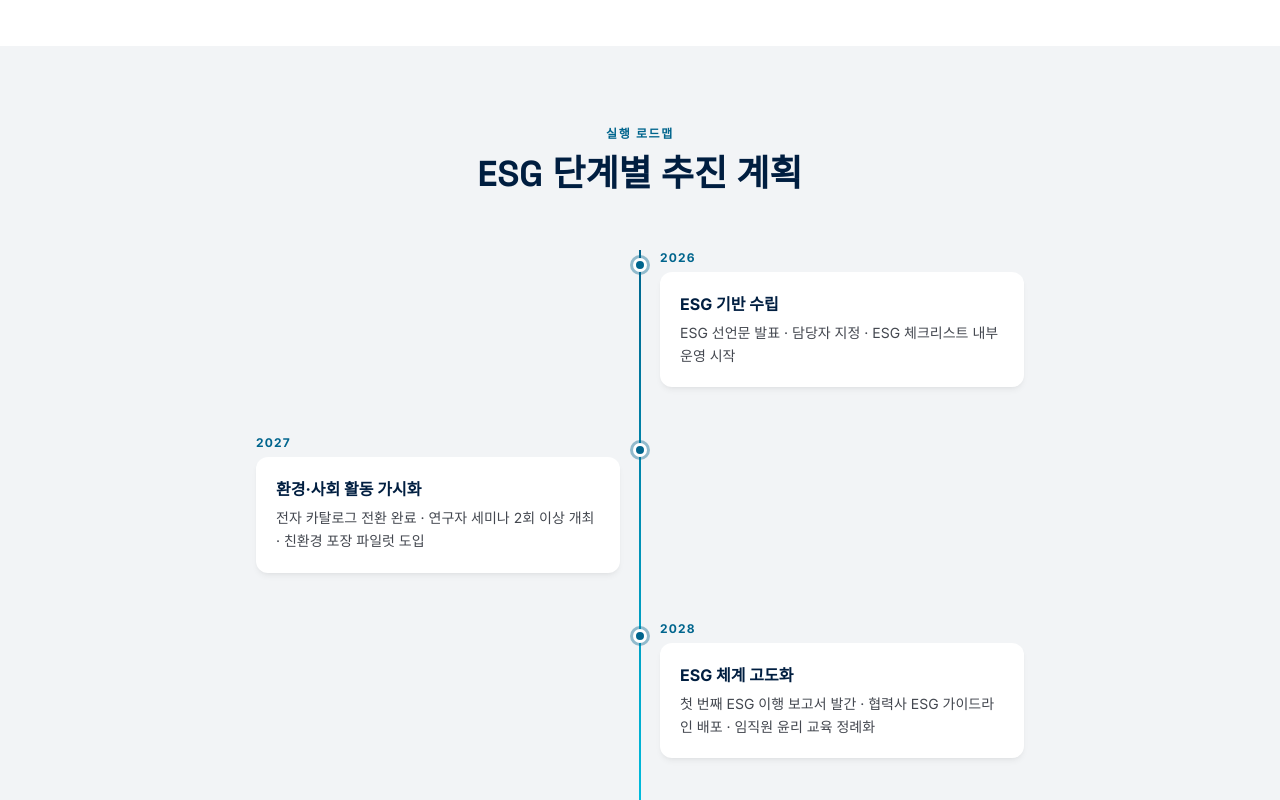
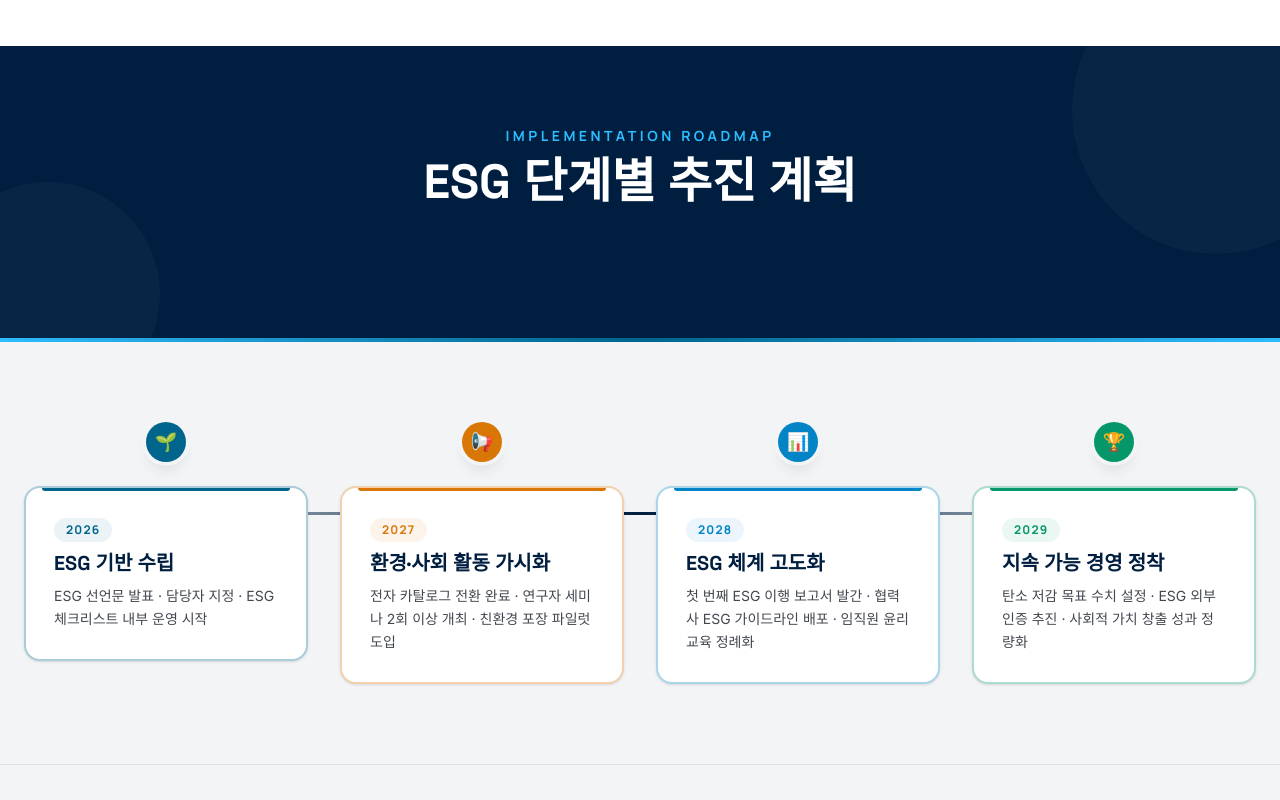
Before and after one commit to newgenes-ui/new, a React (Vite) app: page /esg in a window 1280 px wide. Shown: the part 1960-2760 px from the top of the page. Built offline with nearby package versions, Linux system fonts and the light colour scheme.

Commit message:
style: ESG 단계별 추진계획을 회사 연혁과 동일한 인포그래픽 스타일로 통일

```diff
--- a/src/pages/ESG.tsx
+++ b/src/pages/ESG.tsx
@@ -235,64 +235,89 @@ export default function ESG() {
         </div>
       </section>
 
-      {/* ── ROADMAP ──────────────────────────────────── */}
-      <section className="bg-surface-container-low py-20 px-8">
-        <div className="max-w-7xl mx-auto">
+      {/* ── ROADMAP (회사 연혁 스타일) ──────────────────── */}
+      <section className="relative overflow-hidden bg-primary px-6 py-16 md:py-20">
+        <div className="absolute -top-20 -right-20 w-72 h-72 rounded-full bg-white/[0.03]" />
+        <div className="absolute -bottom-16 -left-16 w-56 h-56 rounded-full bg-white/[0.03]" />
+
+        <div className="max-w-7xl mx-auto relative z-10">
           <motion.div
             initial={{ opacity: 0, y: 20 }}
             whileInView={{ opacity: 1, y: 0 }}
             viewport={{ once: true }}
-            transition={{ duration: 0.6 }}
             className="text-center mb-14"
           >
-            <p className="text-xs font-bold tracking-[.14em] uppercase text-secondary mb-3">
-              실행 로드맵
+            <p className="text-secondary-container text-sm font-label font-bold tracking-[0.25em] uppercase mb-3">
+              Implementation Roadmap
             </p>
-            <h2 className="text-3xl md:text-4xl font-bold font-headline text-primary">
+            <h2 className="text-3xl md:text-5xl font-headline font-bold text-white">
               ESG 단계별 추진 계획
             </h2>
           </motion.div>
+        </div>
 
-          <div className="relative max-w-3xl mx-auto">
-            {/* vertical line */}
-            <div className="absolute left-5 md:left-1/2 top-0 bottom-0 w-0.5 bg-gradient-to-b from-secondary to-cyan-400 md:-translate-x-1/2" />
+        <div className="absolute bottom-0 left-0 right-0 h-1 bg-gradient-to-r from-secondary-container via-secondary to-secondary-container" />
+      </section>
 
+      <section className="bg-surface-container-low py-16 md:py-20 px-6 overflow-hidden">
+        <div className="max-w-7xl mx-auto">
+          <div className="relative">
+            {/* horizontal line (desktop) */}
+            <div className="hidden md:block absolute top-[90px] left-0 right-0 h-[3px] bg-gradient-to-r from-primary/10 via-primary to-primary/10 z-0" />
+
+            {/* cards */}
+            <div className="grid grid-cols-1 md:grid-cols-4 gap-8 relative z-10">
               {timeline.map((t, i) => {
-              const isEven = i % 2 === 0;
+                const accents = ["#00658d", "#d97706", "#0284c7", "#059669"];
+                const accent = accents[i % accents.length];
+                const icons = ["🌱", "📢", "📊", "🏆"];
                 return (
                   <motion.div
-                  key={i}
-                  initial={{ opacity: 0, y: 30 }}
+                    key={t.year}
+                    initial={{ opacity: 0, y: 40 }}
                     whileInView={{ opacity: 1, y: 0 }}
                     viewport={{ once: true }}
-                  transition={{ duration: 0.5, delay: i * 0.1 }}
-                  className={`relative flex flex-col md:flex-row items-start gap-4 md:gap-10 mb-12 pl-14 md:pl-0 ${
-                    isEven ? "md:flex-row-reverse" : ""
-                  }`}
+                    transition={{ delay: i * 0.15, type: "spring", stiffness: 80 }}
+                    className="flex flex-col items-center"
                   >
-                  {/* dot */}
-                  <div className="absolute left-5 md:left-1/2 top-2 w-3.5 h-3.5 rounded-full bg-secondary border-[3px] border-white shadow-[0_0_0_3px] shadow-secondary/40 -translate-x-1/2 z-10" />
+                    {/* circle node */}
+                    <div
+                      className="w-10 h-10 rounded-full flex items-center justify-center shadow-lg mb-6 shrink-0 ring-4 ring-surface-container-low text-lg"
+                      style={{ background: accent }}
+                    >
+                      <span>{icons[i]}</span>
+                    </div>
+
+                    {/* connector (mobile) */}
+                    <div className="md:hidden w-px h-6 bg-surface-container-highest -mt-2 mb-2" />
 
                     {/* card */}
-                  <div className="flex-1">
-                    <p className="text-xs font-bold tracking-[.1em] text-secondary mb-1.5">
+                    <div
+                      className="w-full rounded-2xl bg-white border-2 p-6 md:p-7 shadow-sm hover:shadow-xl transition-shadow duration-300 relative"
+                      style={{ borderColor: accent + "55" }}
+                    >
+                      {/* top accent stripe */}
+                      <div className="absolute top-0 left-4 right-4 h-[3px] rounded-b-full" style={{ background: accent }} />
+
+                      <span
+                        className="inline-block text-xs font-bold font-label tracking-widest uppercase mb-2 px-3 py-1 rounded-full"
+                        style={{ color: accent, background: accent + "14" }}
+                      >
                         {t.year}
-                    </p>
-                    <div className="bg-white rounded-xl p-5 shadow-md shadow-black/[.05]">
-                      <h4 className="text-base font-bold text-primary mb-1.5">
+                      </span>
+
+                      <h3 className="text-primary text-lg md:text-xl font-bold font-headline leading-snug mb-2">
                         {t.title}
-                      </h4>
-                      <p className="text-sm text-on-surface-variant leading-relaxed">
+                      </h3>
+
+                      <p className="text-on-surface-variant text-sm leading-relaxed">
                         {t.desc}
                       </p>
                     </div>
-                  </div>
-
-                  {/* spacer for opposite side */}
-                  <div className="hidden md:block flex-1" />
                   </motion.div>
                 );
               })}
+            </div>
           </div>
         </div>
       </section>
```
Lines whose indentation alone changed are shown as unchanged.
